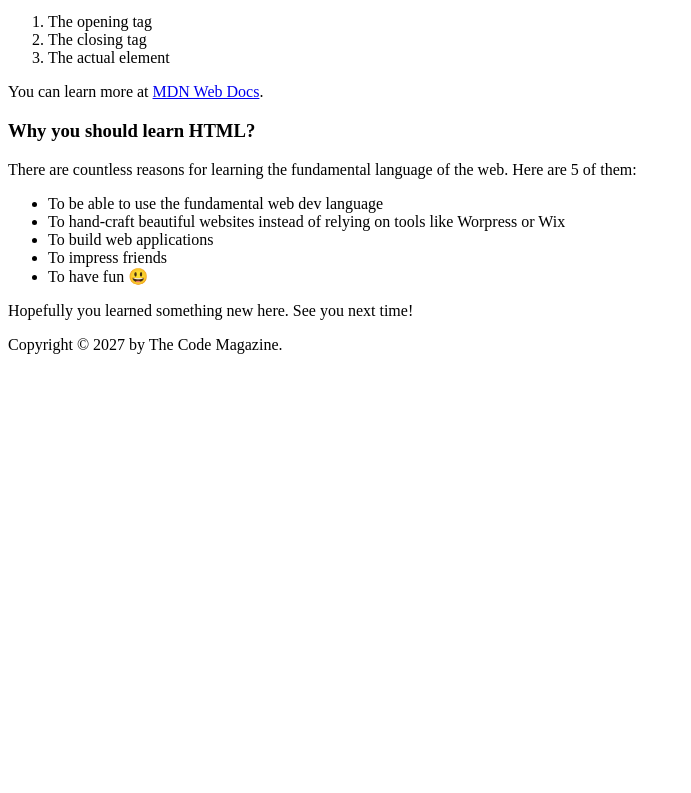
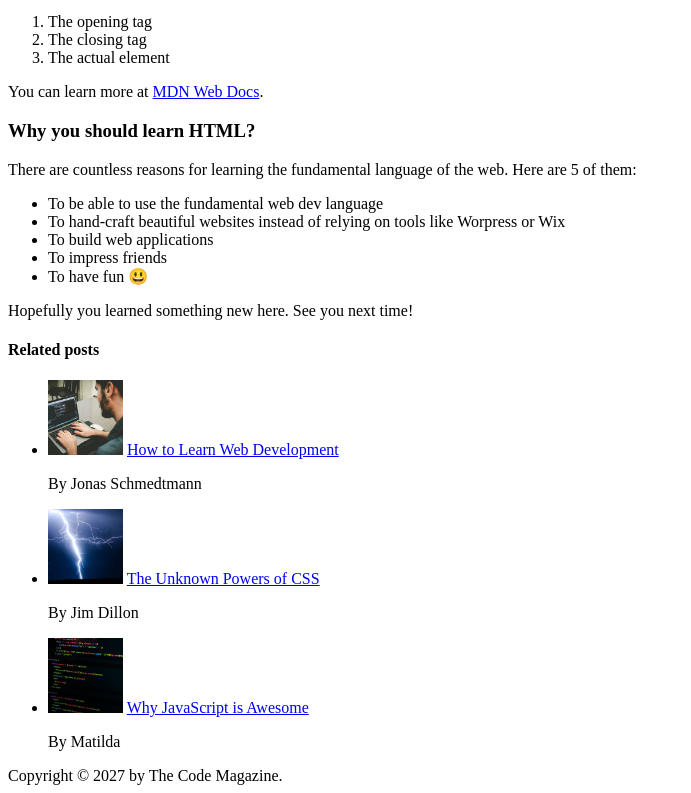
Before and after one commit to onalyngo/HTML-Fundamentals, a plain HTML site: page index.html in a window 1280 px wide. Shown: the part 690-1483 px from the top of the page, without its empty margins (0-691 px from the left). Before the commit the page ends 1052 px from the top, so only its background shows below. Drawn offline with Linux system fonts and the light colour scheme.

Commit message:
add related post and create folder for images

```diff
--- a/index.html
+++ b/index.html
@@ -30,7 +30,7 @@
 				<h2>The Basic Language of the Web: HTML</h2>
 
 				<img
-					src="laura-jones.jpg"
+					src="img/laura-jones.jpg"
 					alt="Headshot of Laura Jones"
 					width="50"
 					height="50"
@@ -42,7 +42,7 @@
 				</p>
 
 				<img
-					src="post-img.jpg"
+					src="img/post-img.jpg"
 					alt="HTML code on a screen"
 					width="500"
 					height="200"
@@ -112,6 +112,43 @@
 			<p>Hopefully you learned something new here. See you next time!</p>
 		</article>
 
-    <footer>Copyright &copy; 2027 by The Code Magazine.</footer>
+		<aside>
+			<h4>Related posts</h4>
+
+			<ul>
+				<li>
+					<img
+						src="img/related-1.jpg"
+						alt="Person programming"
+						width="75"
+						height="75"
+					/>
+					<a href="#">How to Learn Web Development</a>
+					<p>By Jonas Schmedtmann</p>
+				</li>
+				<li>
+					<img
+						src="img/related-2.jpg"
+						alt="Lightning"
+						width="75"
+						height="75"
+					/>
+					<a href="#">The Unknown Powers of CSS</a>
+					<p>By Jim Dillon</p>
+				</li>
+				<li>
+					<img
+						src="img/related-3.jpg"
+						alt="JavaScript code on a screen"
+						width="75"
+						height="75"
+					/>
+					<a href="#">Why JavaScript is Awesome</a>
+					<p>By Matilda</p>
+				</li>
+			</ul>
+		</aside>
+
+		<footer>Copyright &copy; 2027 by The Code Magazine.</footer>
 	</body>
 </html>
```
Also changed, not shown: img/challenges.jpg (renamed from challenges.jpg), img/laura-jones.jpg (renamed from laura-jones.jpg), img/post-img.jpg (renamed from post-img.jpg), img/related-1.jpg (renamed from related-1.jpg), img/related-2.jpg (renamed from related-2.jpg), img/related-3.jpg (renamed from related-3.jpg).
